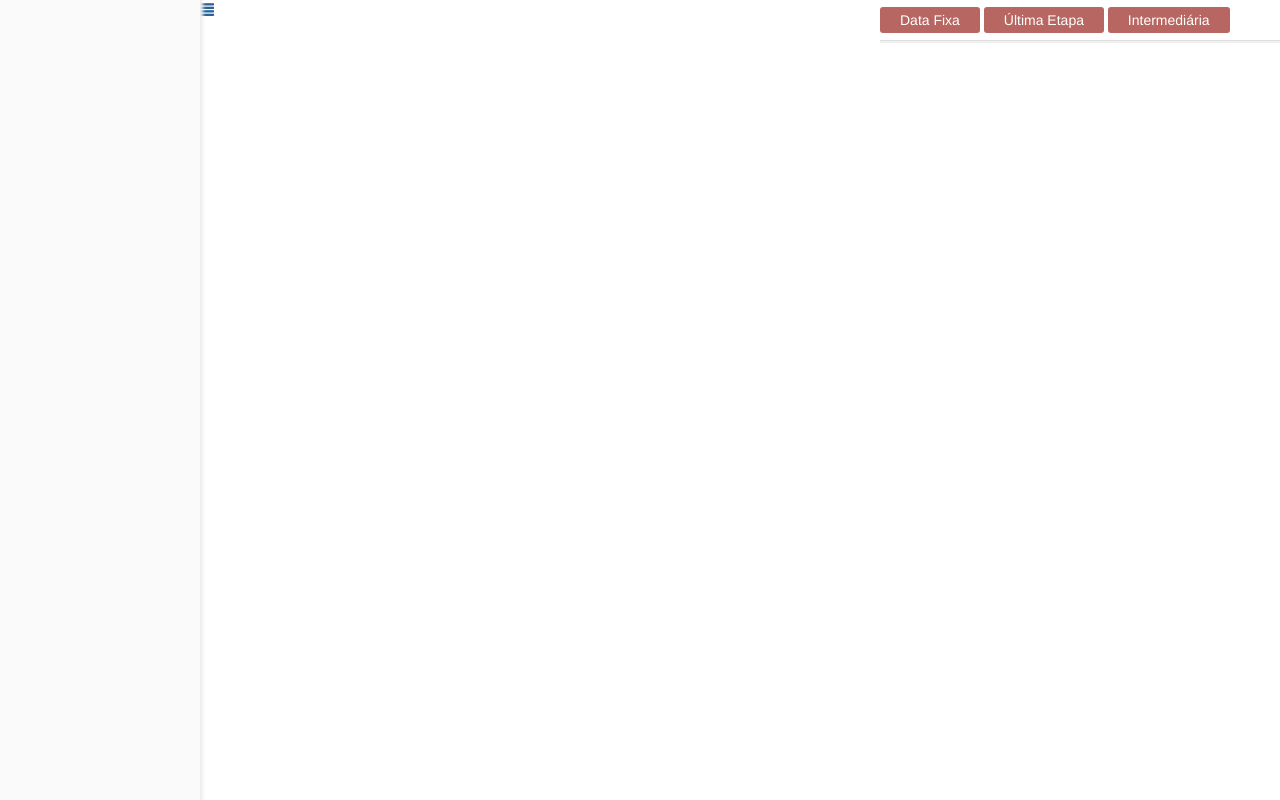
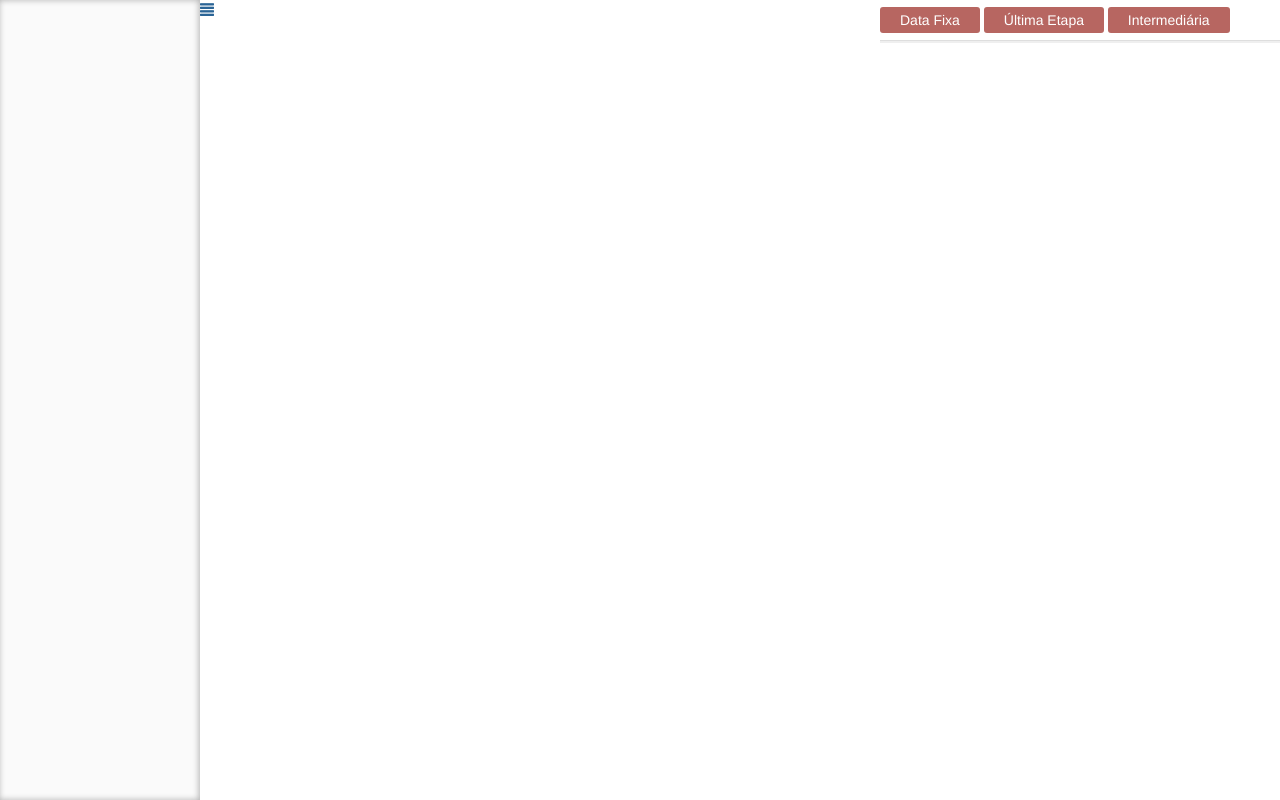
Before and after one commit to andresob/api, a plain HTML site: page index.html in a window 1280 px wide. Both pictures are taken after a click on the link 7 px from the left and 10 px from the top of the page. Drawn offline with Linux system fonts and the light colour scheme.

Commit message:
shadow ajustiment

```diff
--- a/css/style.css
+++ b/css/style.css
@@ -87,7 +87,7 @@ path.cell {
   padding: 20px;
   background-color: #fafafa;
   color: #666;
-  -webkit-box-shadow: 0 0 3px 3px #efefef;
-  -moz-shadow: 0 0 3px 3px #efefef;
-  box-shadow: 0 0 3px 3px #efefef;
+  -webkit-box-shadow: inset -1px 0px 6px #afafaf;
+  -moz-shadow: inset -1px 0px 6px #afafaf;
+  box-shadow: inset -1px 0px 6px #afafaf;
 }
--- a/index.html
+++ b/index.html
@@ -1,4 +1,3 @@
-<!DOCTYPE html>
 <!DOCTYPE html>
   <head>
     <meta charset="utf-8">
```
